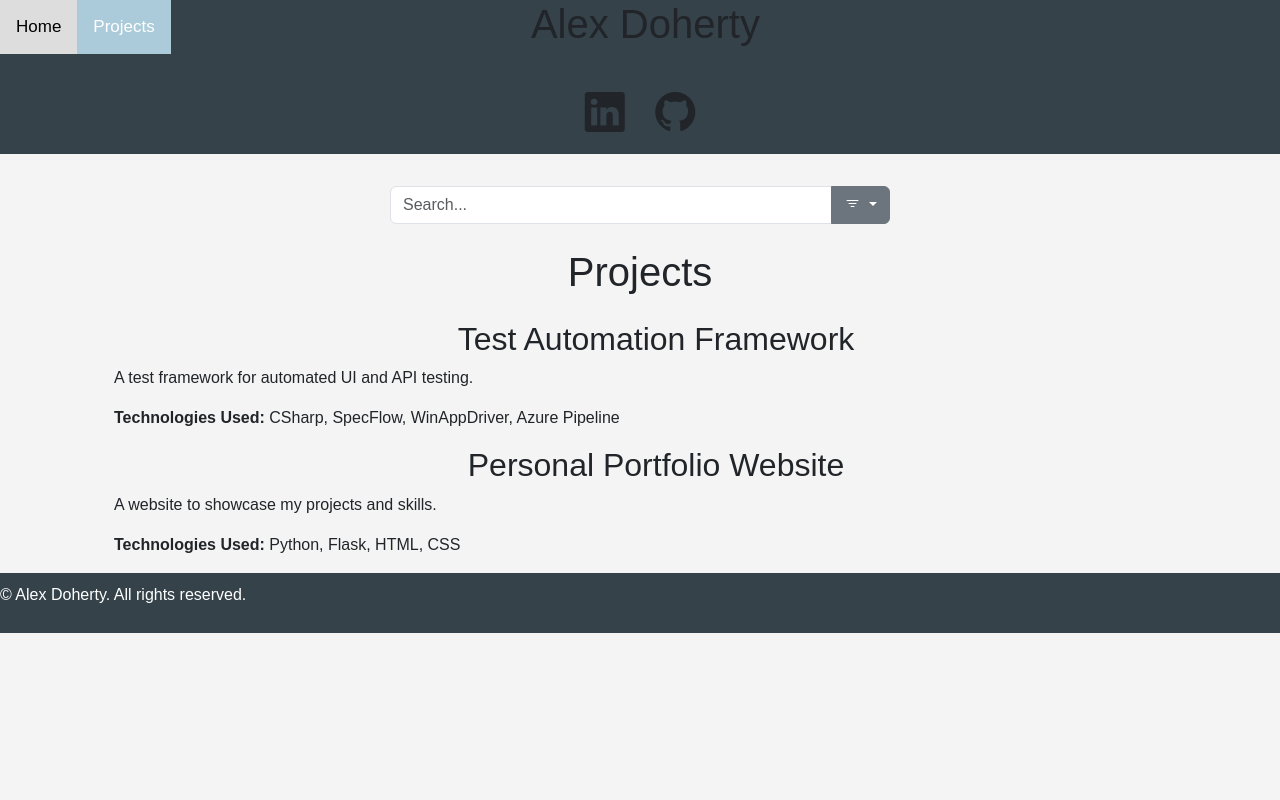
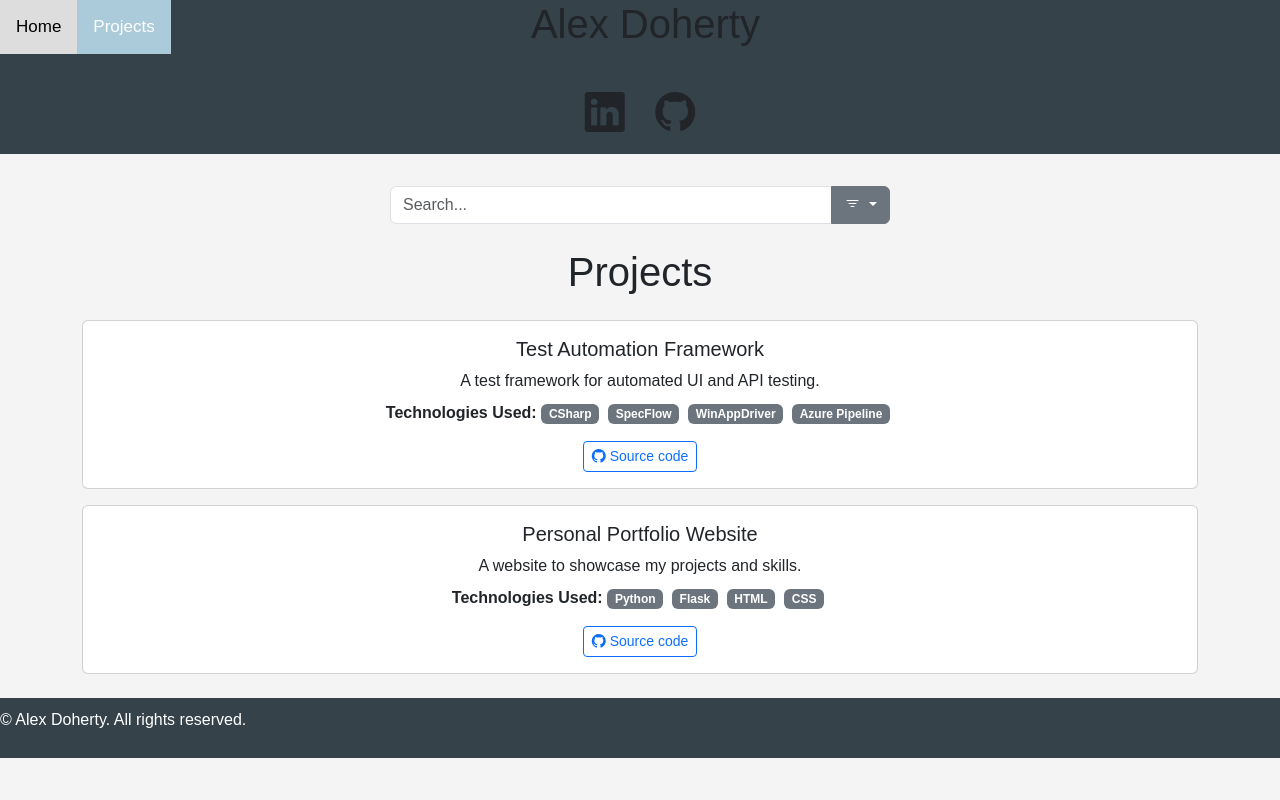
Before and after one commit to Xela96/personal-website, a Flask app: page /projects in a window 1280 px wide. Run offline with Flask 2, Linux system fonts and the light colour scheme.

Commit message:
project display cards and project card template added

```diff
--- a/src/app.py
+++ b/src/app.py
@@ -56,22 +56,27 @@ def projects():
         {
             "title": "Test Automation Framework",
             "description": "A test framework for automated UI and API testing.",
-            "technologies": ["CSharp", "SpecFlow", "WinAppDriver", "Azure Pipeline"]
+            "technologies": ["CSharp", "SpecFlow", "WinAppDriver", "Azure Pipeline"],
+            "repository": "https://github.com/Xela96/"
         },
         {
             "title": "Personal Portfolio Website",
             "description": "A website to showcase my projects and skills.",
-            "technologies": ["Python", "Flask", "HTML", "CSS"]
+            "technologies": ["Python", "Flask", "HTML", "CSS"],
+            "repository": "https://github.com/Xela96/personal-website"
         }
     ]
 
     text = request.args.get('searchText', '')
     if request.headers.get("X-Requested-With") == "XMLHttpRequest" and text:
-        result = [
-            f"<h2>{project['title']}</h2><p>{project['description']}</p><p><strong>Technologies Used:</strong> {', '.join(project['technologies'])}</p>"
-            for project in projects_data if text.lower() in project['title'].lower()
+        filtered = [
+            project for project in projects_data if text.lower() in project['title'].lower()
         ]
-        return jsonify({"results": result})
+        cards_html = ''.join(
+            render_template('_project_card.html', project=project)
+            for project in filtered
+        )
+        return jsonify({"results": [cards_html]})
 
     return render_template('projects.html', projects=projects_data)
 
--- a/src/templates/projects.html
+++ b/src/templates/projects.html
@@ -14,7 +14,6 @@
     </button>
     <ul class="dropdown-menu dropdown-menu-end" aria-labelledby="dropdownMenuButton">
         <li><button class="dropdown-item" onclick="filterSelection('all')">Show all</button></li>
-        <div class="dropdown-divider"></div>
         {% set techs = [] %}
         {% for project in projects %}
             {% for tech in project.technologies %}
@@ -30,21 +29,27 @@
 <div id="projectsTitleContainer" class="text-center mb-4">
     <h1>Projects</h1>
 </div>
-<div class="container" class="text-center mb-4">
+<div class="container mb-4">
     <div id="results"></div>
-    <ul>
+    <div id="projects-list">
         {% for project in projects %}
-            <li class="project-item {% for tech in project.technologies %}{{ tech }} {% endfor %}">
-                <h2>{{ project.title }}</h2>
-                <p>{{ project.description }}</p>
-                <p><strong>Technologies Used:</strong>
+        <div class="card mb-3 project-item {% for tech in project.technologies %}{{ tech }} {% endfor %} show">
+            <div class="card-body text-center">
+                <h2 class="card-title h5 mb-2">{{ project.title }}</h2>
+                <p class="card-text text-center mb-2" style="margin-left:5%;" >{{ project.description }}</p>
+                <div class="mb-2">
+                    <strong>Technologies Used:</strong>
                     {% for tech in project.technologies %}
-                        {{ tech }}{% if not loop.last %}, {% endif %}
+                        <span class="badge bg-secondary me-1">{{ tech }}</span>
                     {% endfor %}
-                </p>
-            </li>
+                </div>
+                <a href="{{ project.repository }}" class="btn btn-outline-primary btn-sm mt-2" target="_blank">
+                    <i class="bi bi-github"></i> Source code
+                </a>
+            </div>
+        </div>
         {% endfor %}
-    </ul>
+    </div>
 </div>
 <script src="https://code.jquery.com/jquery-3.6.0.min.js"></script>
 <script>
@@ -59,17 +64,14 @@ function liveSearch(value) {
                 dataType: 'json',
                 headers: { "X-Requested-With": "XMLHttpRequest" },
                 success: function(data) {
-                    var res = "";
-                    for(result in data.results) {
-                        res += "<div>" + data.results[result] + "</div>";
-                    }
-                    $("#results").html(res);
+                    $("#projects-list").hide();
+                    $("#results").html(data.results[0]);
                 }
             })
     }
     else {
         $("#results").html("");
-        $(".container ul").show();
+        $("#projects-list").show();
     }
 }
 
```
Also changed, not shown: src/templates/_project_card.html (added, +15 -0 lines).
